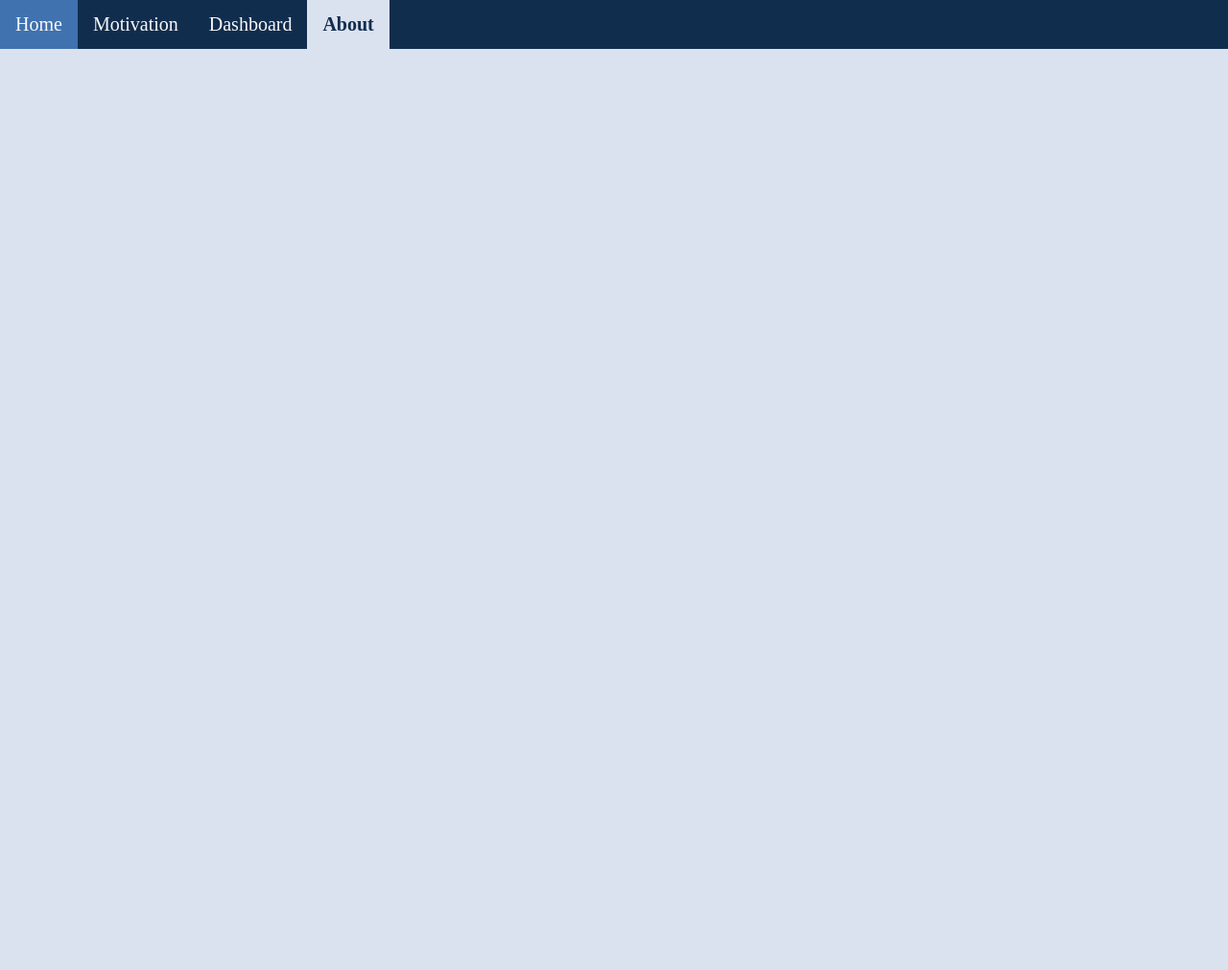
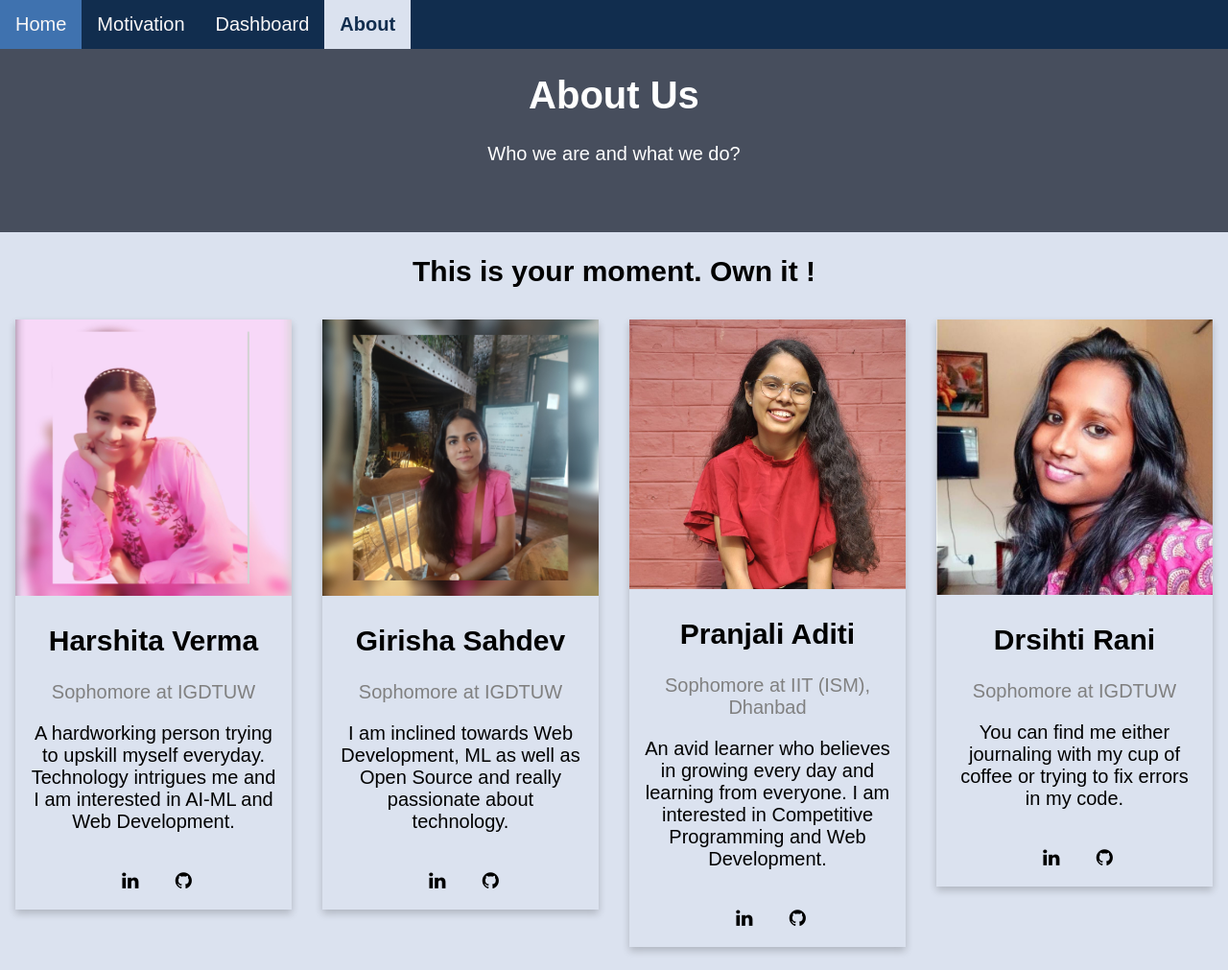
Before and after one commit to pranjaliaditi/Moodscape, a website: page about.html in a window 1280 px wide. Shown: the whole page at 96% size. Before the commit the page ends 800 px from the top, so only its background shows below. Drawn offline with Linux system fonts and the light colour scheme.

Commit message:
about page updated
changes in designing and adjustments done!

```diff
--- a/about.html
+++ b/about.html
@@ -6,6 +6,7 @@
     <meta name="viewport" content="width=device-width, initial-scale=1.0">
     <title>Home</title>
     <link rel="stylesheet" href="style.css">
+    <link rel="stylesheet" href="https://cdnjs.cloudflare.com/ajax/libs/font-awesome/4.7.0/css/font-awesome.min.css">
     <meta name="viewport" content="width=device-width, initial-scale=1.0">
 </head>
 <body>
@@ -18,6 +19,70 @@
           </ul>
     </div>
 
+    <div class="about-section">
+        <h1>About Us</h1>
+        <p>Who we are and what we do?</p>
+
+      </div>
+
+      <h2 style="text-align:center">This is your moment. Own it !</h2>
+      <div class="row">
+        <div class="column">
+          <div class="card">
+            <img src="/Hv.jpeg" alt="Harshita" style="width:100%">
+            <div class="container">
+              <h2>Harshita Verma</h2>
+              <p class="title">Sophomore at IGDTUW </p>
+              <p>A hardworking person trying to upskill myself everyday. Technology intrigues me and I am interested in AI-ML and Web Development.  </p>
+              <a href="https://www.linkedin.com/in/harshita-bfly" class="fa fa-linkedin"></a>
+              <a href="https://github.com/harshita-bfly" class="fa fa-github"></a>
+            </div>
+          </div>
+        </div>
+
+        <div class="column">
+          <div class="card">
+            <img src="/Gs.jpeg" alt="Girisha Sahdev" style="width:100%">
+            <div class="container">
+              <h2> Girisha Sahdev</h2>
+              <p class="title">Sophomore at IGDTUW</p>
+              <p>I am inclined towards Web Development, ML as well as Open Source and really passionate about technology.</p>
+              <a href="https://linkedin.com/in/girisha-sahdev-131056231" class="fa fa-linkedin"></a>
+              <a href="https://github.com/girishatechie" class="fa fa-github"></a>
+            </div>
+          </div>
+        </div>
+
+        <div class="column">
+            <div class="card">
+              <img src="/Pa.jpeg" alt="Pranjali Aditi" style="width:100%">
+              <div class="container">
+                <h2>Pranjali Aditi</h2>
+                <p class="title">Sophomore at  IIT (ISM), Dhanbad</p>
+                <p> An avid learner who believes in growing every day and learning from everyone. I am interested in Competitive Programming and Web Development.</p>
+                <a href="https://www.linkedin.com/in/pranjali-aditi/" class="fa fa-linkedin"></a>
+              <a href="https://github.com/pranjaliaditi" class="fa fa-github"></a>
+              </div>
+            </div>
+          </div>
+
+        <div class="column">
+          <div class="card">
+            <img src="/Dr.jpeg" alt="Drishti Rani" style="width:100%">
+            <div class="container">
+              <h2>Drsihti Rani</h2>
+              <p class="title">Sophomore at IGDTUW</p>
+              <p>You can find me either journaling with my cup of coffee or trying to fix errors in my code.</p>
+              <a href="https://www.linkedin.com/in/drishti-rani-74b16b22b" class="fa fa-linkedin"></a>
+              <a href="https://github.com/rishsans" class="fa fa-github"></a>
+            </div>
+          </div>
+        </div>
+      </div>
+
+
+
+
 
     <script src="index.js"></script>
 </body>
--- a/style.css
+++ b/style.css
@@ -39,6 +39,8 @@ ul {
     text-align: center;
     background-color: #DBE2EF;
     font-size: 20px;
+    font-family: Arial, Helvetica, sans-serif;
+  margin: 0;
 }
 
 .ft{
@@ -133,3 +135,113 @@ h3{
     color: white;
     margin-bottom: 0px;
   }
+
+  body {
+    font-family: Arial, Helvetica, sans-serif;
+    margin: 0;
+  }
+
+  html {
+    box-sizing: border-box;
+  }
+
+  *, *:before, *:after {
+    box-sizing: inherit;
+  }
+
+  .column {
+    float: left;
+    width: 33.3%;
+    margin-bottom: 16px;
+    padding: 0 8px;
+  }
+
+  .card {
+    box-shadow: 0 4px 8px 0 rgba(0, 0, 0, 0.2);
+    margin: 8px;
+  }
+
+  .about-section {
+    padding: 50px;
+    text-align: center;
+    background-color: #474e5d;
+    color: white;
+  }
+
+  .container {
+    padding: 0 16px;
+  }
+
+  .container::after, .row::after {
+    content: "";
+    clear: both;
+    display: table;
+  }
+
+  .title {
+    color: grey;
+  }
+
+  .button {
+    border: none;
+    outline: 0;
+    display: inline-block;
+    padding: 8px;
+    color: white;
+    background-color: #000;
+    text-align: center;
+    cursor: pointer;
+    width: 100px;
+  }
+
+  .button:hover {
+    background-color: #555;
+  }
+
+  @media screen and (max-width: 650px) {
+    .column {
+      width: 100%;
+      display: block;
+    }
+  }
+
+  .column {
+    float: left;
+    width: 25%;
+  }
+
+  /* Clear floats after the columns */
+  .row:after {
+    content: "";
+    display: table;
+    clear: both;
+  }
+
+
+  /* Style all font awesome icons */
+.fa {
+  padding: 20px;
+  font-size: 30px;
+  width: 50px;
+  text-align: center;
+  text-decoration: none;
+}
+
+/* Add a hover effect if you want */
+.fa:hover {
+  opacity: 0.7;
+}
+
+/* Set a specific color for each brand */
+
+/*Linkedin*/
+.fa-linkedin {
+  /* background: #3B5998; */
+  color: black;
+}
+
+/*Github */
+.fa-github {
+  /* background: #55ACEE; */
+  color: black;
+}
```
Also changed, not shown: Dr.jpeg (added), Gs.jpeg (added), Hv.jpeg (added), Pa.jpeg (added).
